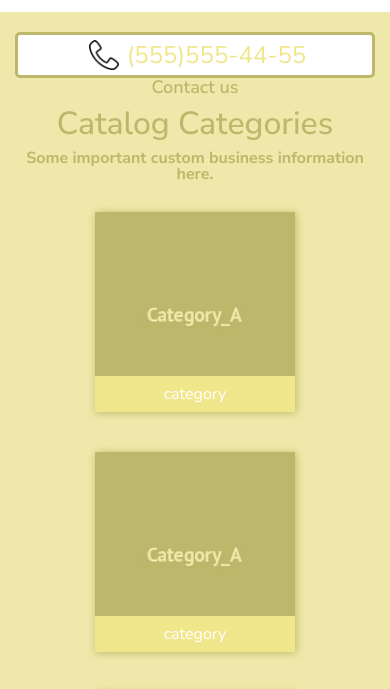
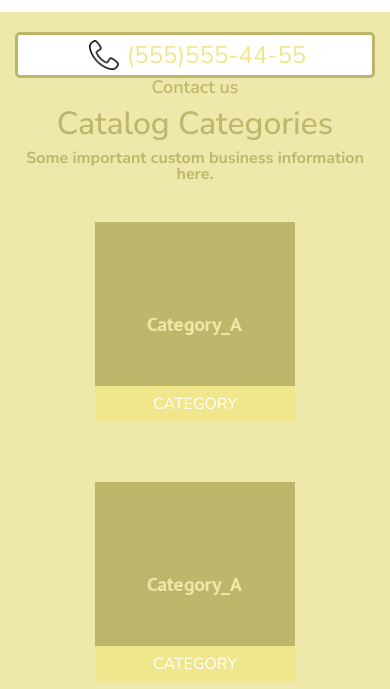
Before and after one commit to hnt-yuli-v/my-first-repo, a plain HTML site: page practical16/pages/catalog_categories.html in a window 390 px wide. Shown: the part 88-777 px from the top of the page. Drawn offline with Linux system fonts and the light colour scheme.

Commit message:
Update catalog.css

```diff
--- a/practical16/styles/catalog.css
+++ b/practical16/styles/catalog.css
@@ -1,17 +1,19 @@
 @import url(../styles/styles.css);
 @import url('https://fonts.googleapis.com/css2?family=Nunito+Sans:ital,opsz,wght@0,6..12,200..1000;1,6..12,200..1000&display=swap');
 
-    font-family: "Nunito Sans", sans-serif;
-    box-sizing: border-box;
+* {
+    font-family: "Nunito Sans", serif;
 }
 
 main {
     background-color: #EEE8AA;
-    padding: 20px;
 }
 
 .catalog-text {
     width: 100%;
+    display: flex;
+    align-items: center;
+    flex-direction: column;
     text-align: center;
     color: #BDB76B;
 }
@@ -23,55 +25,84 @@ main {
 
 .catalog-text p {
     font-size: 16px;
+    padding: 10px 0;
     font-weight: 700;
-    margin: 10px 0;
 }
 
 .catalog-container {
     display: flex;
     flex-wrap: wrap;
-    justify-content: space-evenly;
+    justify-content: space-between;
 }
-
 
 .catalog-content {
     position: relative;
-    width: calc(25% - 40px);
+    width: 200px;
     max-width: 200px;
     height: 200px;
-    margin: 20px;
-    box-shadow: 1px 1px 8px #BDB76B;
+    margin: 30px;
+}
+.catalog-content img {
+    max-width: 100%;
+    height: auto;
+}
+
+.catalog-content:hover {
+    box-shadow:  1px 1px 8px #BDB76B;
 }
 
 .catalog-content img {
     width: 100%;
     height: 100%;
-    object-fit: cover;
 }
 
 .catalog-content p {
+    text-transform: uppercase;
+    text-align: center;
     position: absolute;
     bottom: 0;
     left: 0;
     width: 100%;
-    padding: 10px;
+    padding: 10px 0;
     color: white;
-    text-align: center;
-    background-color: #F0E68C;
+    background-color:#F0E68C;
 }
 
-@media (max-width: 767px) {
+@media (min-width: 1200px) {
     .catalog-content {
-        width: calc(50% - 40px);
+        width: calc(25% - 60px);
+    }
+}
+
+@media (min-width: 992px) and (max-width: 1199px) {
+    .catalog-content {
+        width: calc(25% - 60px);
+    }
+}
+
+@media (min-width: 768px) and (max-width: 991px) {
+    .catalog-content {
+        width: calc(33.33% - 60px);
+    }
+     .catalog-container {
+        align-items: center;
+        justify-content: space-evenly;
+        margin: auto;
+    }
+}
+
+@media (min-width: 576px) and (max-width: 767px) {
+    .catalog-content {
+        width: calc(50% - 60px);
     }
 }
 
 @media (max-width: 575px) {
     .catalog-content {
-        width: calc(100% - 40px);
+        width: calc(100% - 60px);
     }
     .catalog-container {
         flex-direction: column;
         align-items: center;
-    }
+        margin: auto;
 }
```
